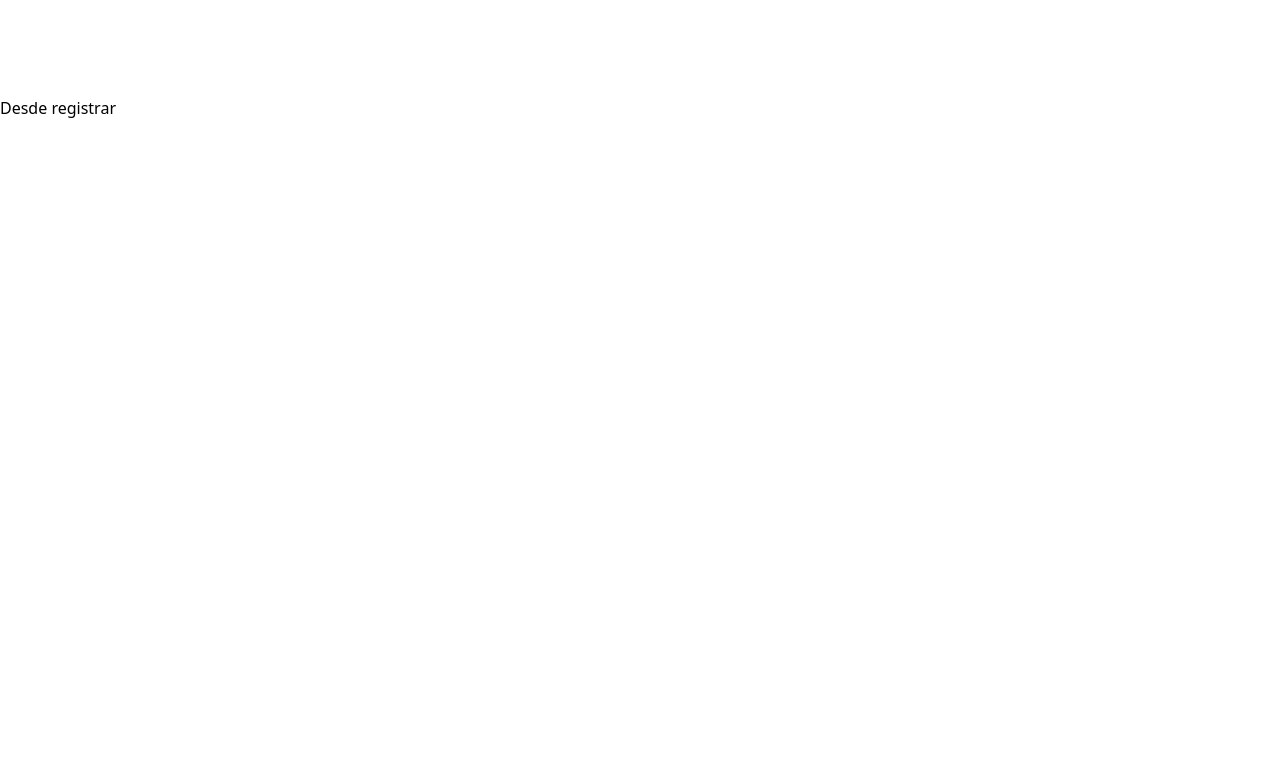
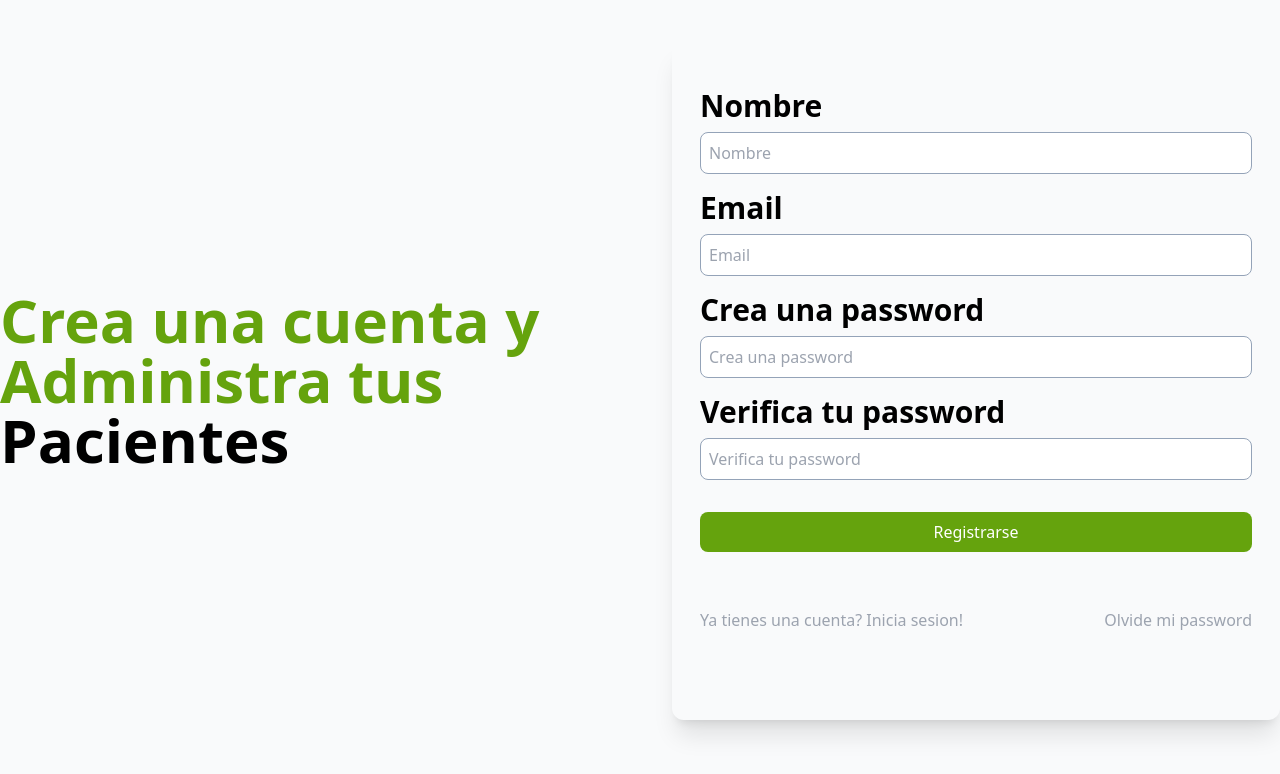
Before and after one commit to Rodriguez-Jp/APV-MERN, a React (Vite) app in the folder frontend/: page /registrar in a window 1280 px wide. Shown: the top 774 px of the page. Built offline with nearby package versions, Linux system fonts and the light colour scheme.

Commit message:
Paginas de registro y olvide password creadas

```diff
--- a/frontend/index.html
+++ b/frontend/index.html
@@ -7,7 +7,7 @@
     <title>APV - administrador de pacientes veterinarios</title>
   </head>
   <body>
-    <div id="root"></div>
+    <div id="root" class="min-h-screen bg-gray-50"></div>
     <script type="module" src="/src/main.jsx"></script>
   </body>
 </html>
--- a/frontend/src/layout/AuthLayout.jsx
+++ b/frontend/src/layout/AuthLayout.jsx
@@ -3,7 +3,7 @@ import { Outlet } from "react-router-dom";
 const AuthLayout = () => {
   return (
     <>
-      <main className="container mx-auto md:grid md:grid-cols-2 mt-24 md:gap-16">
+      <main className="container mx-auto md:grid md:grid-cols-2 md:gap-16 items-center">
         <Outlet />
       </main>
     </>
--- a/frontend/src/paginas/Login.jsx
+++ b/frontend/src/paginas/Login.jsx
@@ -3,13 +3,13 @@ import { Link } from "react-router-dom";
 const Login = () => {
   return (
     <>
-      <div>
+      <div className="mt-20 md:mt-10">
         <h1 className="text-lime-600 font-black text-6xl">
           Inicia Sesion y Administra a tus{" "}
           <span className="text-black">Pacientes</span>
         </h1>
       </div>
-      <div>
+      <div className="shadow-xl px-5 py-10 rounded-xl mt-20 md:mt-10">
         <form action="" className="md:flex flex-col justify-center">
           <div className="flex flex-col p-2">
             <label htmlFor="" className="text-3xl font-bold ">
--- a/frontend/src/paginas/OlvidePassword.jsx
+++ b/frontend/src/paginas/OlvidePassword.jsx
@@ -1,7 +1,44 @@
+import { Link } from "react-router-dom";
+
 const OlvidePassword = () => {
   return (
     <>
-      <h1>Desde olvide password</h1>
+      <div className="mt-20 md:mt-10">
+        <h1 className="text-lime-600 font-black text-6xl">
+          Recupera tu acceso y tus <span className="text-black">Pacientes</span>
+        </h1>
+      </div>
+      <div className="shadow-xl px-5 py-10 rounded-xl mt-20 md:mt-10">
+        <form action="" className="md:flex flex-col justify-center">
+          <div className="flex flex-col p-2">
+            <label htmlFor="" className="text-3xl font-bold ">
+              Ingresa tu email para buscar tu cuenta
+            </label>
+            <input
+              placeholder="Email"
+              type="text"
+              name="email"
+              id="email"
+              className="border border-slate-400  rounded-lg p-2 mt-2"
+            />
+          </div>
+          <div className="p-2">
+            <input
+              type="submit"
+              value="Reestablecer password"
+              className="p-2 rounded-lg mt-4 bg-lime-600 text-white w-full hover:cursor-pointer hover:bg-lime-600/90 transition-colors duration-200"
+            />
+          </div>
+        </form>
+        <nav className="lg:flex justify-between my-10 text-center">
+          <Link to="/" className="text-gray-400 p-2">
+            <h2>Recordaste tu password? Inicia sesion!</h2>
+          </Link>
+          <Link to="/registrar" className="text-gray-400 p-2">
+            <h2>No tienes cuenta? Registrate</h2>
+          </Link>
+        </nav>
+      </div>
     </>
   );
 };
--- a/frontend/src/paginas/Registrar.jsx
+++ b/frontend/src/paginas/Registrar.jsx
@@ -1,7 +1,94 @@
+import { Link } from "react-router-dom";
+import { useState } from "react";
 const Registrar = () => {
+  const [nombre, setNombre] = useState("");
+  const [email, setEmail] = useState("");
+  const [password, setPassword] = useState("");
+  const [verificarPassword, setVerificarPassword] = useState("");
+
   return (
     <>
-      <h1>Desde registrar</h1>
+      <div className="mt-20 md:mt-10">
+        <h1 className="text-lime-600 font-black text-6xl">
+          Crea una cuenta y Administra tus{" "}
+          <span className="text-black">Pacientes</span>
+        </h1>
+      </div>
+      <div className="shadow-xl px-5 py-10 rounded-xl mt-20 md:mt-10">
+        <form action="" className="md:flex flex-col justify-center">
+          <div className="flex flex-col p-2">
+            <label htmlFor="" className="text-3xl font-bold ">
+              Nombre
+            </label>
+            <input
+              placeholder="Nombre"
+              type="text"
+              name="nombre"
+              id="nombre"
+              className="border border-slate-400  rounded-lg p-2 mt-2"
+              value={nombre}
+              onChange={(e) => setNombre(e.target.value)}
+            />
+          </div>
+          <div className="flex flex-col p-2">
+            <label htmlFor="" className="text-3xl font-bold ">
+              Email
+            </label>
+            <input
+              placeholder="Email"
+              type="text"
+              name="email"
+              id="email"
+              className="border border-slate-400  rounded-lg p-2 mt-2"
+              value={email}
+              onChange={(e) => setEmail(e.target.value)}
+            />
+          </div>
+          <div className="flex flex-col p-2">
+            <label htmlFor="" className="text-3xl font-bold ">
+              Crea una password
+            </label>
+            <input
+              placeholder="Crea una password"
+              type="password"
+              name="password"
+              id="password"
+              className="border border-slate-400  rounded-lg p-2 mt-2"
+              value={password}
+              onChange={(e) => setPassword(e.target.value)}
+            />
+          </div>
+          <div className="flex flex-col p-2">
+            <label htmlFor="" className="text-3xl font-bold ">
+              Verifica tu password
+            </label>
+            <input
+              placeholder="Verifica tu password"
+              type="password"
+              name="password"
+              id="password"
+              className="border border-slate-400  rounded-lg p-2 mt-2"
+              value={verificarPassword}
+              onChange={(e) => setVerificarPassword(e.target.value)}
+            />
+          </div>
+          <div className="p-2">
+            <input
+              type="submit"
+              value="Registrarse"
+              className="p-2 rounded-lg mt-4 bg-lime-600 text-white w-full hover:cursor-pointer hover:bg-lime-600/90 transition-colors duration-200"
+            />
+          </div>
+        </form>
+        <nav className="lg:flex justify-between my-10 text-center">
+          <Link to="/" className="text-gray-400 p-2">
+            <h2>Ya tienes una cuenta? Inicia sesion!</h2>
+          </Link>
+          <Link to="/olvide-password" className="text-gray-400 p-2">
+            <h2>Olvide mi password</h2>
+          </Link>
+        </nav>
+      </div>
     </>
   );
 };
```
